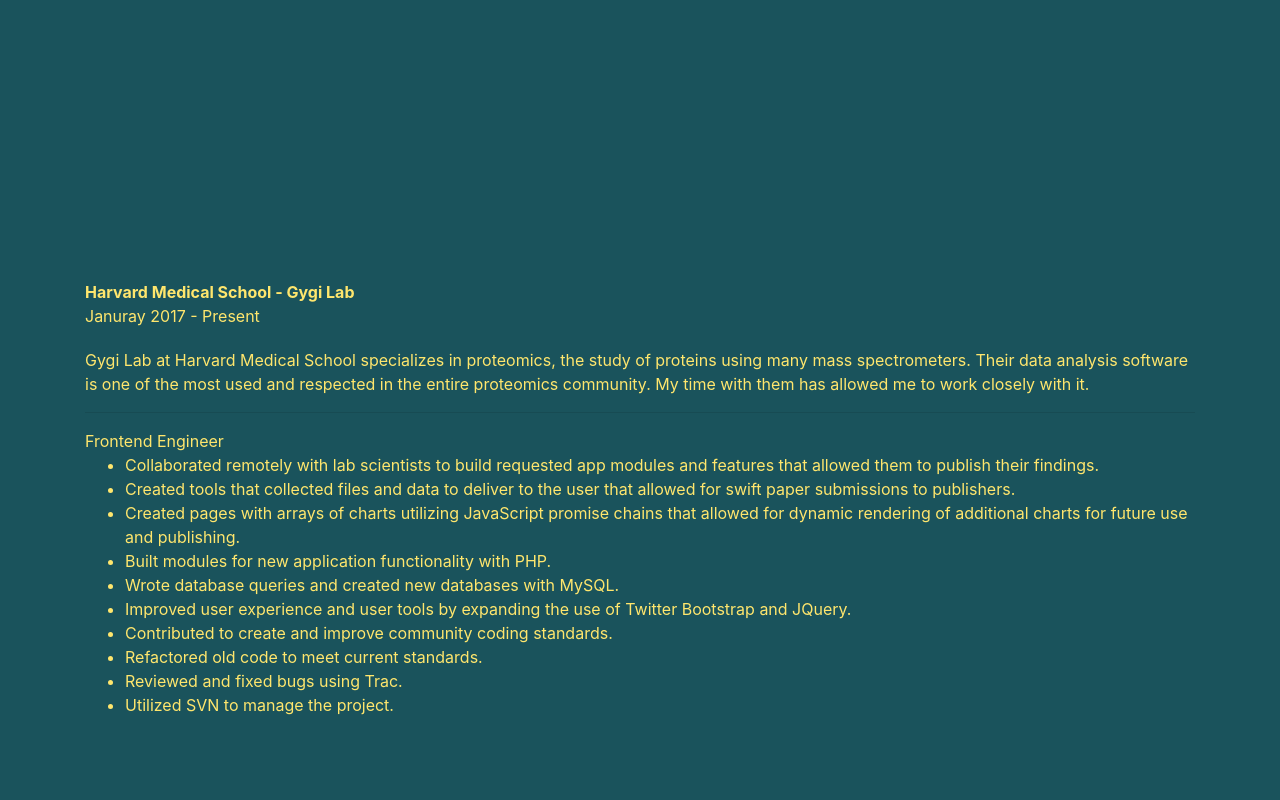
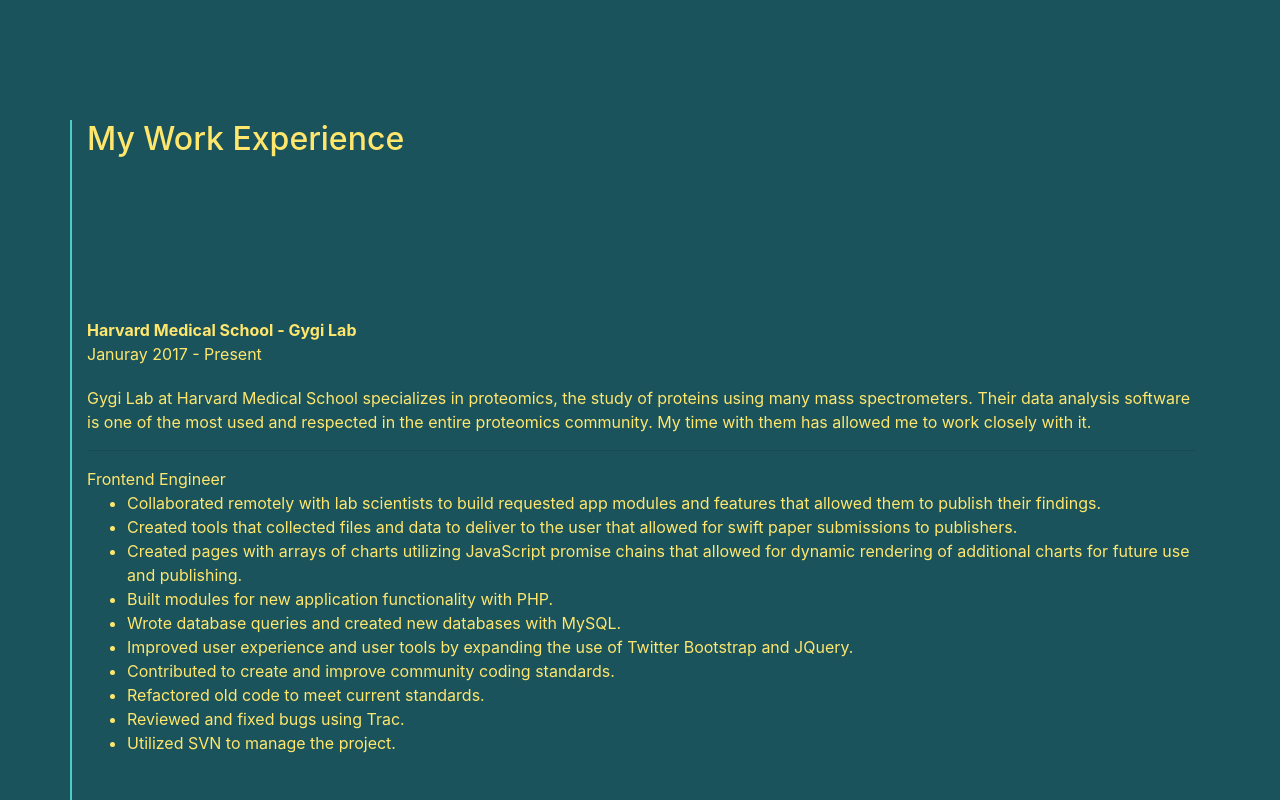
Before and after one commit to moerekh/simonyounesi, a React (Create React App) app: page / in a window 1280 px wide. Shown: the part 800-1600 px from the top of the page. Built offline with nearby package versions, Linux system fonts and the light colour scheme.

Commit message:
Got a decent layout going so far.

```diff
--- a/src/App.js
+++ b/src/App.js
@@ -6,7 +6,7 @@
   render() {
     return(
       <div className="container">
-        <div className="row">
+        <div id="intro" className="row intro_row">
           <div className="col">
             <h1 className="my_greeting">
               Hi, I'm { my_info.name }.
@@ -19,7 +19,7 @@
   }
 }
 
-class ListGroupItems extends React.Component {
+class JobSection extends React.Component {
   render() {
     let duty = this.props.job.duties.map((desc, j) => (
       <li key={j}>
@@ -28,7 +28,7 @@
     ))
 
     return(
-      <div id={"job-" + this.props.job_key} className="row">
+      <div id={"job-" + this.props.job_key} className="row job_row">
         <hr />
         <div className="col">
           <span className="employer_name">{this.props.job.employer}</span>
@@ -52,19 +52,20 @@
 
 class Employment extends React.Component {
   render() {
-    let listgroupitems = my_info.employment_history.map((job, i) => (
-      <ListGroupItems
+    let jobs = my_info.employment_history.map((job, i) => (
+      <JobSection
         key={i}
         job={job}
         job_key={i}
       >
-      </ListGroupItems>
+      </JobSection>
     ))
     return(
       <div className="container">
-        <div className="row">
+        <div className="row jobs_row">
           <div className="col">
-            {listgroupitems}
+            <h2 className="jobs_row_title">My Work Experience</h2>
+            {jobs}
           </div>
         </div>
       </div>
--- a/src/simonyounesi.scss
+++ b/src/simonyounesi.scss
@@ -1,7 +1,6 @@
 @import 'App.scss';
 @import 'index.scss';
 @import "~bootstrap/scss/bootstrap.scss";
-@import "~fullpage.js/dist/fullpage.css";
 
 
 // # Personal Styles
@@ -45,18 +44,30 @@
 }
 
 main#fullscreen {
+    height: 100vh;
+
     .container {
-        // height: 100vh;
-
         .row {
             position: relative;
-            margin-top: 40vh;
         }
 
-        &:last-child {
-            .row {
+        .intro_row {
+            margin-top: 50vh;
+            margin-bottom: 50vh;
+        }
+
+        .jobs_row {
+            border-left: 2px solid $color_two;
+
+            h2.jobs_row_title {
+                margin-bottom: 20vh;
+            }
+
+            .job_row {
+                margin-bottom: 20vh;
+
                 &:last-child {
-                    margin-bottom: 40vh;
+                    margin-bottom: 0vh;
                 }
             }
         }
```
